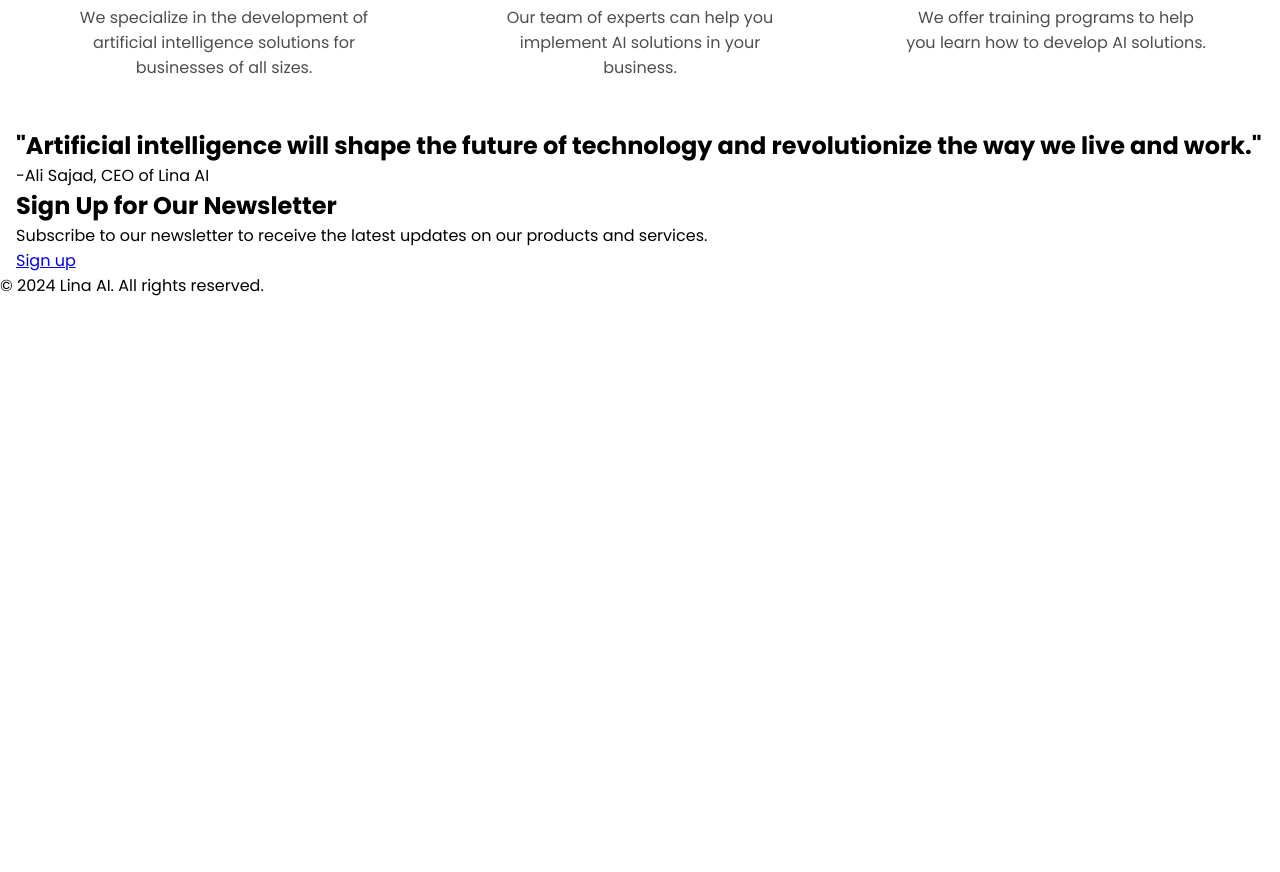
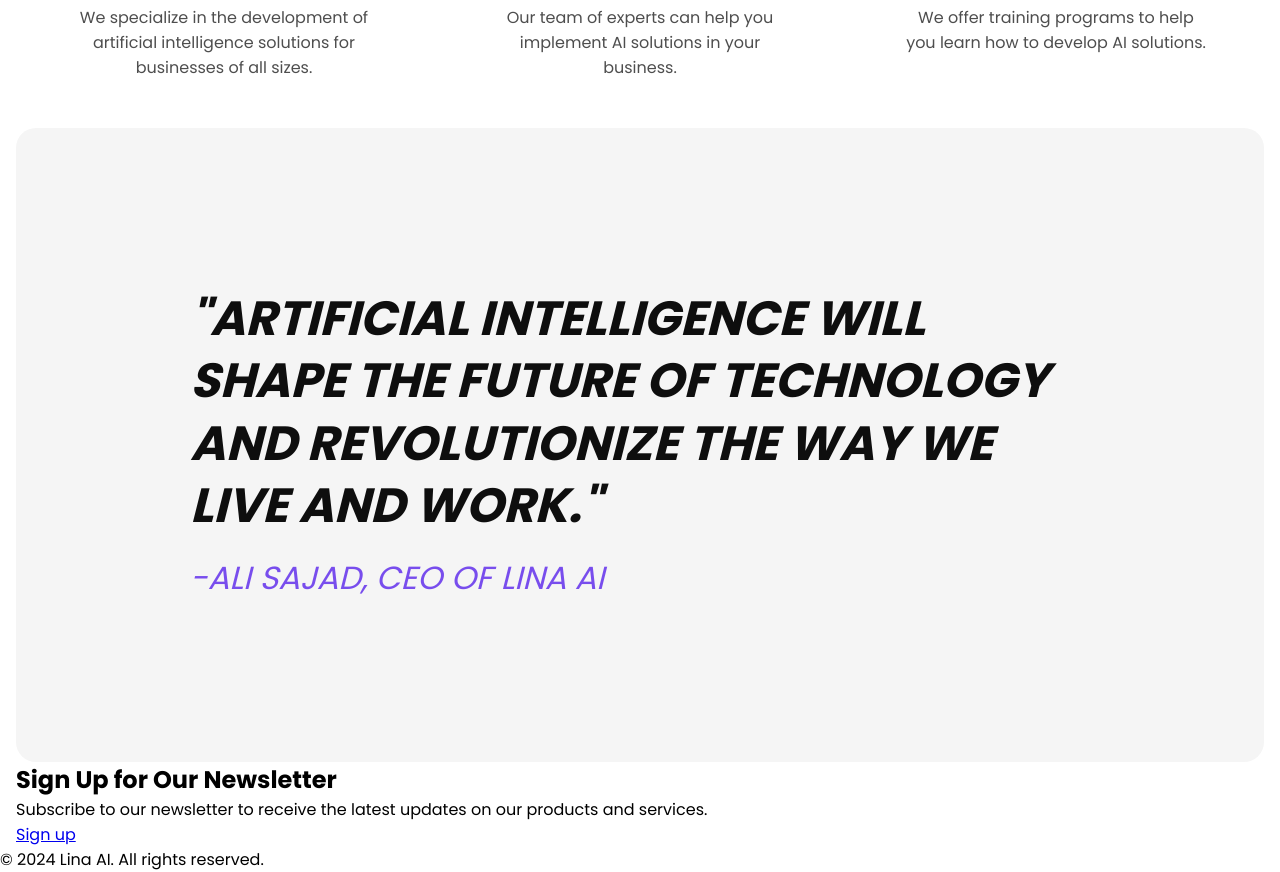
Before and after one commit to alisajad001/odin-css-landing-page, a plain HTML site: page index.html in a window 1280 px wide. Shown: the part 880-1752 px from the top of the page. Before the commit the page ends 1178 px from the top, so only its background shows below. Drawn offline with Linux system fonts and the light colour scheme.

Commit message:
Add quote section styling

```diff
--- a/css/styles.css
+++ b/css/styles.css
@@ -93,3 +93,29 @@
   color: #4e4e4e;
   margin-top: 0.8rem;
 }
+
+/* Quote Section */
+.quote-section {
+  background-color: #f5f5f5;
+  border-radius: 20px;
+  padding: 10rem 0;
+  display: flex;
+}
+
+.quote {
+  margin: auto;
+  width: 900px;
+  font-style: italic;
+  font-size: 2rem;
+  text-transform: uppercase;
+  color: #0e0e0e;
+}
+
+.quote h2 {
+  line-height: 1.3;
+}
+
+.quote p {
+  color: #5620ebc9;
+  margin-top: 1rem;
+}
```
